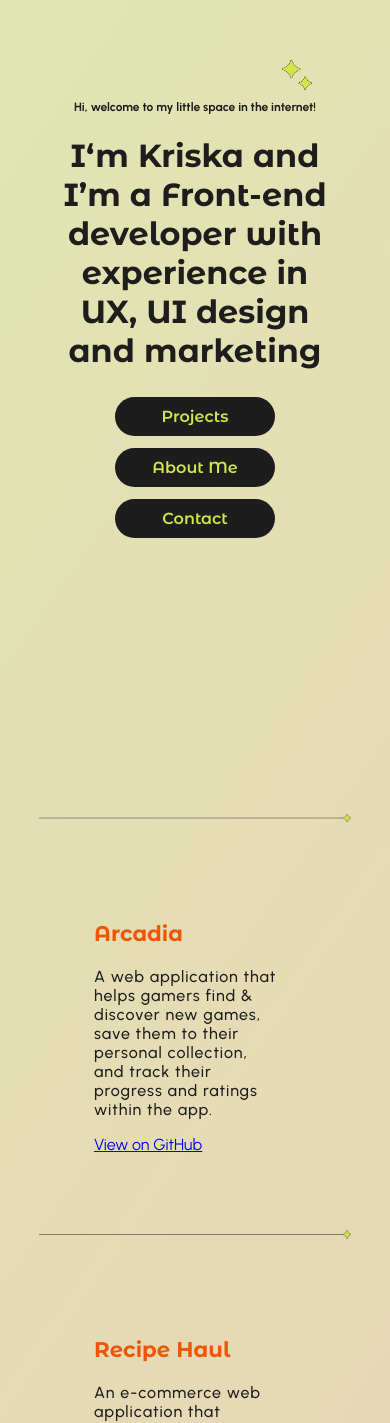
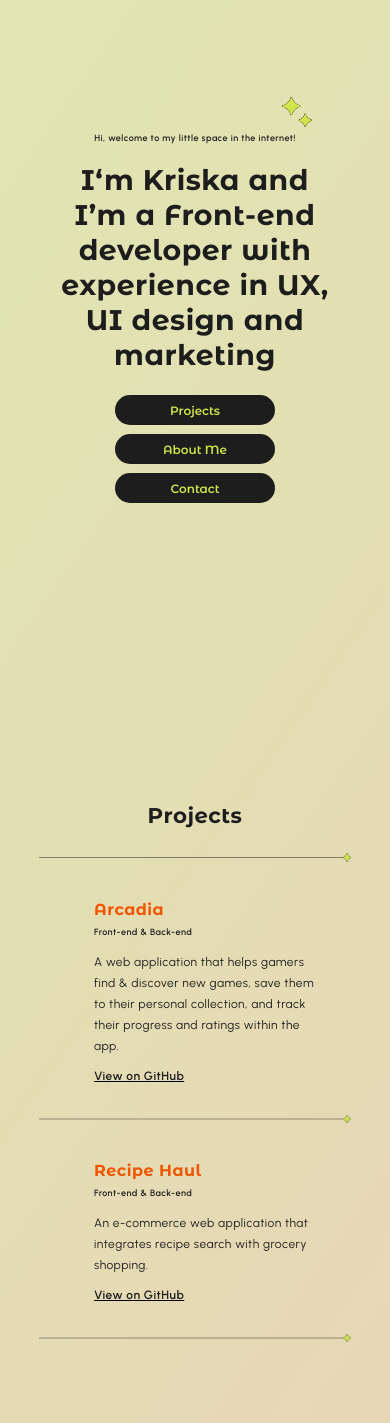
Before and after one commit to krdlange/kdl-portfolio, a React (Create React App) app: page / in a window 390 px wide. Shown: the part 110-1533 px from the top of the page. Built offline with nearby package versions, Linux system fonts and the light colour scheme.

Commit message:
updated font-scale & responsiveness

```diff
--- a/src/App.css
+++ b/src/App.css
@@ -2,6 +2,14 @@ html,
 body {
   font-size: 16px;
   font-family: "Urbanist", sans-serif;
+}
+
+@media (max-width: 900px) {
+  html, body { font-size: 14px; }
+}
+
+@media (max-width: 400px) {
+  html, body { font-size: 12px; }
 }
 
 h1,
@@ -11,37 +19,56 @@ h3 {
 }
 
 h1 {
-  font-size: 1.999rem;
+  font-size: 2.369rem;
   color: #1d1d1d;
+  letter-spacing: 0.04rem;
 }
 
 h2 {
   font-size: 1.777rem;
   color: #1d1d1d;
+  letter-spacing: 0.04rem;
 }
 
 h3 {
   font-size: 1.333rem;
   color: #f05600;
+  line-height: 0px;
+  letter-spacing: 0.04rem;
 }
 
 h4 {
   font-size: 1rem;
   color: #1d1d1d;
+  letter-spacing: 0.04rem;
 }
 
 h5 {
   font-size: 0.75rem;
+  font-weight: 600;
   color: #1d1d1d;
+  letter-spacing: 0.04rem;
 }
 
 p,
 span {
   font-family: "Urbanist", sans-serif;
   font-style: normal;
-  font-weight: 500;
+  font-weight: 400;
   font-size: 1rem;
-  line-height: 19px;
-  letter-spacing: 0.06em;
+  line-height: 21px;
+  letter-spacing: 0.04rem;
   color: #1d1d1d;
 }
+
+a:link, a:visited {
+  font-weight: 600;
+  letter-spacing: 0.04rem;
+  text-decoration: none;
+  color: #1d1d1d;
+}
+
+a:hover, a:active {
+  color: #f05600;
+  cursor: pointer;
+}
--- a/src/BackToTopButton.js
+++ b/src/BackToTopButton.js
@@ -36,6 +36,7 @@ const BackToTopButton = () => {
     width: 100px;
     :hover {
       background-color: #393933;
+      cursor: pointer;
     }
   `;
 
--- a/src/components/Button.js
+++ b/src/components/Button.js
@@ -19,6 +19,7 @@ const ButtonComponent = styled.button`
   font-family: "Montserrat Alternates", sans-serif;
   font-weight: 600;
   width: 160px;
+  cursor: pointer;
   background-color: ${({ type }) => backgroundColors[type]};
   :hover {
     background-color: ${({ type }) => hoverBgColors[type]};
--- a/src/components/Projects/Projects.js
+++ b/src/components/Projects/Projects.js
@@ -13,10 +13,16 @@ export default function Projects() {
 
   const Divider = styled.div`
     width: 80%;
-    margin: auto;
+    margin: 8px auto;
   `;
 
   const ImgContainer = styled.div`
+    max-width: 100%;
+    justify-content: center;
+    display: flex;
+  `;
+
+  const TitleContainer = styled.div`
     max-width: 100%;
     justify-content: center;
     display: flex;
@@ -34,59 +40,42 @@ export default function Projects() {
     justify-content: center;
     display: flex;
     width: 60%;
-  margin: auto;
+    margin: 8px auto;
     flex-direction: column;
-
-  @media ${device.tablet} {
-    flex-direction: row;
-  }
   `;
 
   const Role = styled.div`
     margin: 16px;
     width: 100%;
-    display: none;
-
-    @media ${device.tablet} {
-      width: 20%;
-    }
   `;
 
   const Project = styled.div`
     margin: 16px;
-    width: 80%;
-    @media ${device.tablet} {
     width: 100%;
-    }
   `;
 
   const GitLink = styled.a`
     text-decoration: underline;
-
-    @media ${device.tablet} {
     width: 100%;
-    }
   `;
 
   return (
     <div>
       <Container>
+        <TitleContainer>
+          <h2>Projects</h2>
+        </TitleContainer>
 
         <Divider>
           <ImgContainer>
-            {/* <h2>Projects</h2> */}
             <Img></Img>
           </ImgContainer>
         </Divider>
 
         <ProjectContainer>
-
-          <Role>
-            <h4>Front-end & Back-end</h4>
-          </Role>
-
           <Project>
             <h3>Arcadia</h3>
+            <h5>Front-end & Back-end</h5>
             <p>
               A web application that helps gamers find & discover new games,
               save them to their personal collection, and track their progress
@@ -102,7 +91,6 @@ export default function Projects() {
               </a>
             </GitLink>
           </Project>
-
         </ProjectContainer>
 
         <Divider>
@@ -112,12 +100,9 @@ export default function Projects() {
         </Divider>
 
         <ProjectContainer>
-          <Role>
-            <h4>Front-end & Back-end</h4>
-          </Role>
-
           <Project>
             <h3>Recipe Haul</h3>
+            <h5>Front-end & Back-end</h5>
             <p>
               An e-commerce web application that integrates recipe search with
               grocery shopping.
@@ -139,7 +124,6 @@ export default function Projects() {
             <Img></Img>
           </ImgContainer>
         </Divider>
-
       </Container>
     </div>
   );
```
Lines whose indentation alone changed are shown as unchanged.
